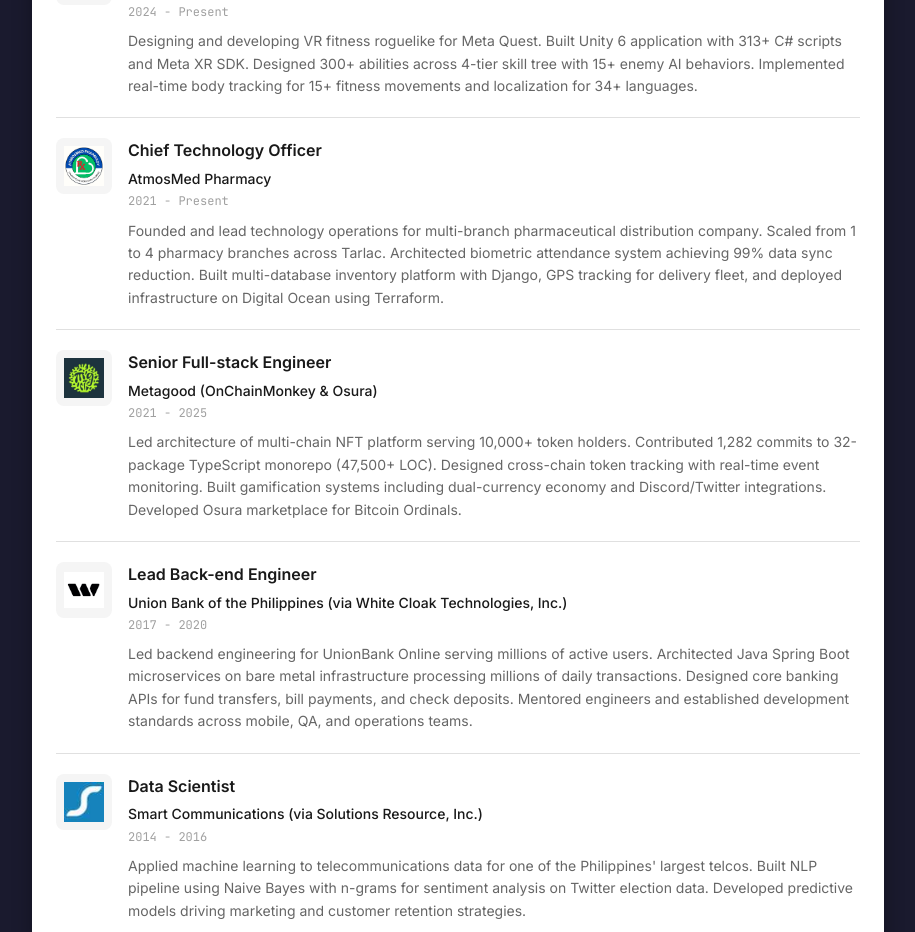
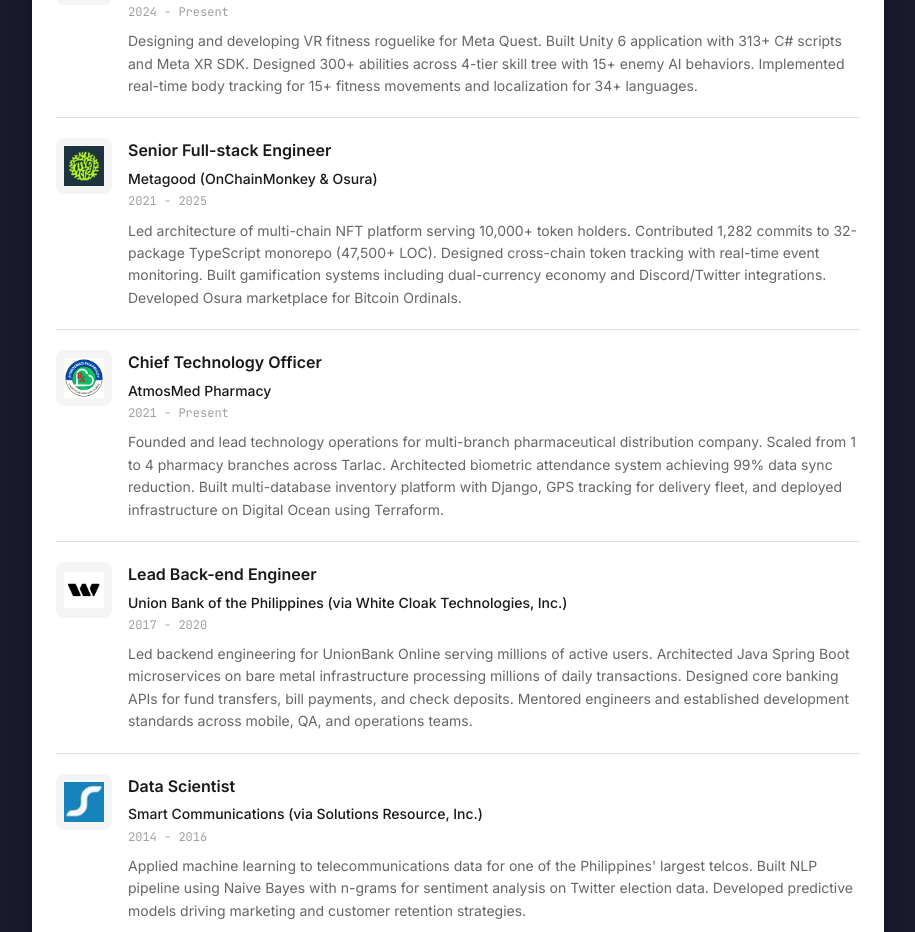
Before and after one commit to clrke/clrke.github.io, a React (Vite) app: page / in a window 1280 px wide. Shown: the part 1141-2073 px from the top of the page, without its empty margins (182-1097 px from the left). Built offline with nearby package versions, Linux system fonts and the light colour scheme.

Commit message:
fix: reorder experience - Metagood before AtmosMed

```diff
--- a/src/components/Experience.jsx
+++ b/src/components/Experience.jsx
@@ -16,20 +16,20 @@
     logo: '/squatopia-logo.webp'
   },
   {
+    title: 'Senior Full-stack Engineer',
+    company: 'Metagood (OnChainMonkey & Osura)',
+    duration: '2021 - 2025',
+    description:
+      'Led architecture of multi-chain NFT platform serving 10,000+ token holders. Contributed 1,282 commits to 32-package TypeScript monorepo (47,500+ LOC). Designed cross-chain token tracking with real-time event monitoring. Built gamification systems including dual-currency economy and Discord/Twitter integrations. Developed Osura marketplace for Bitcoin Ordinals.',
+    logo: '/metagood.jpg'
+  },
+  {
     title: 'Chief Technology Officer',
     company: 'AtmosMed Pharmacy',
     duration: '2021 - Present',
     description:
       'Founded and lead technology operations for multi-branch pharmaceutical distribution company. Scaled from 1 to 4 pharmacy branches across Tarlac. Architected biometric attendance system achieving 99% data sync reduction. Built multi-database inventory platform with Django, GPS tracking for delivery fleet, and deployed infrastructure on Digital Ocean using Terraform.',
     logo: '/atmosmed-logo.png'
-  },
-  {
-    title: 'Senior Full-stack Engineer',
-    company: 'Metagood (OnChainMonkey & Osura)',
-    duration: '2021 - 2025',
-    description:
-      'Led architecture of multi-chain NFT platform serving 10,000+ token holders. Contributed 1,282 commits to 32-package TypeScript monorepo (47,500+ LOC). Designed cross-chain token tracking with real-time event monitoring. Built gamification systems including dual-currency economy and Discord/Twitter integrations. Developed Osura marketplace for Bitcoin Ordinals.',
-    logo: '/metagood.jpg'
   },
   {
     title: 'Lead Back-end Engineer',
```
